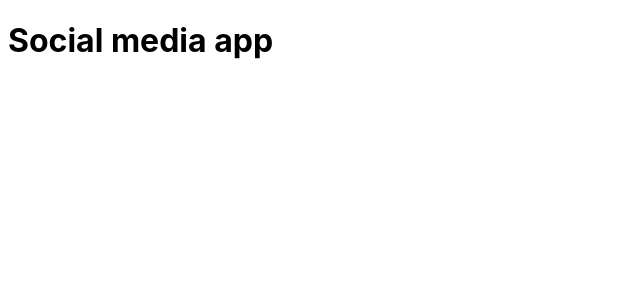
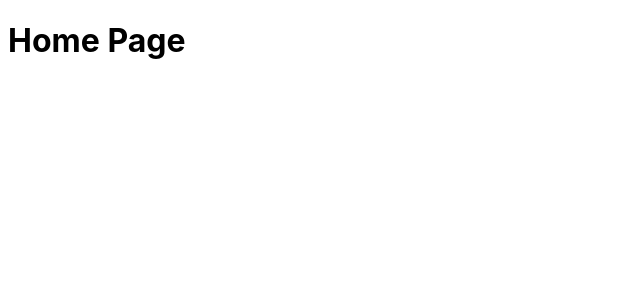
Before and after one commit to anthonyuzan/social-media, a React (Create React App) app in the folder app-client/: page / in a window 1280 px wide. Shown: the top 300 px of the page, without its empty margins (0-640 px from the left). Built offline with nearby package versions, Linux system fonts and the light colour scheme.

Commit message:
Main routes added to App.js

```diff
--- a/app-client/src/App.js
+++ b/app-client/src/App.js
@@ -1,12 +1,26 @@
-import React from 'react';
+import React, { Component } from 'react';
+import { BrowserRouter as Router, Route, Switch } from 'react-router-dom';
 import './App.css';
 
-function App() {
-  return (
-    <div className="App">
-      <h1>Social media app</h1>
-    </div>
-  );
+// Pages
+import home from './pages/home';
+import login from './pages/login';
+import signup from './pages/signup';
+
+export class App extends Component {
+  render() {
+    return (
+      <div>
+        <Router>
+          <Switch>
+            <Route exact path="/" component={home}/>
+            <Route exact path="/login" component={login}/>
+            <Route exact path="/signup" component={signup}/>
+          </Switch>
+        </Router>
+      </div>
+    )
+  }
 }
 
-export default App;
+export default App
```
Also changed, not shown: 1 other file (tests, documents, lock files or other folders).
